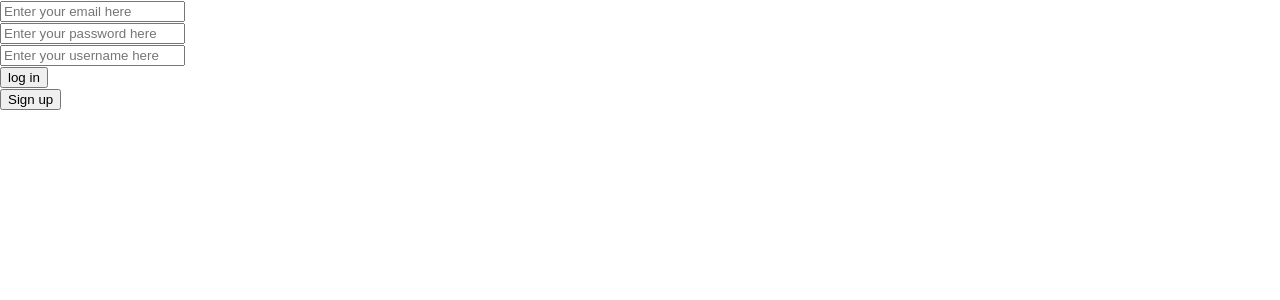
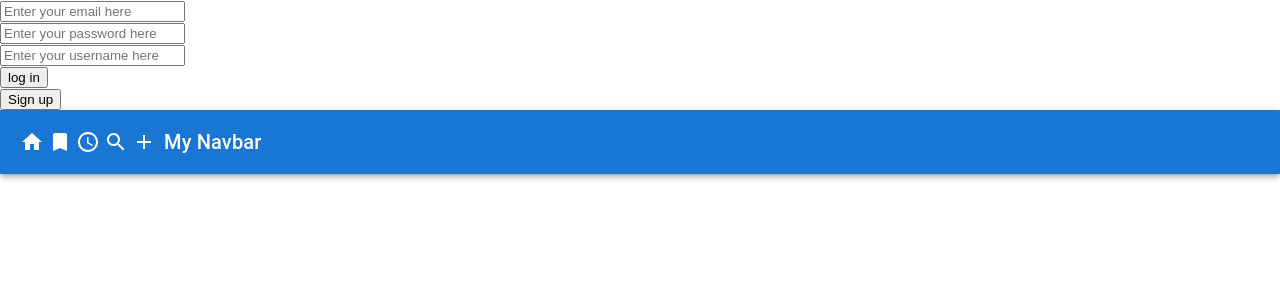
Before and after one commit to VedS1/hackviolet2024, a React (Create React App) app: page / in a window 1280 px wide. Shown: the top 300 px of the page. Built offline with nearby package versions, Linux system fonts and the light colour scheme.

Commit message:
Added a navbar

```diff
--- a/package.json
+++ b/package.json
@@ -3,6 +3,10 @@
   "version": "0.1.0",
   "private": true,
   "dependencies": {
+    "@emotion/react": "^11.11.3",
+    "@emotion/styled": "^11.11.0",
+    "@mui/icons-material": "^5.15.7",
+    "@mui/material": "^5.15.7",
     "@testing-library/jest-dom": "^5.17.0",
     "@testing-library/react": "^13.4.0",
     "@testing-library/user-event": "^13.5.0",
--- a/src/App.js
+++ b/src/App.js
@@ -3,6 +3,8 @@ import { Routes, Route } from 'react-router-dom';
 import axios from 'axios';
 // import Home from './Pages/Home'; // Uncomment and correct the path if Home component is used
 import './App.css';
+import Navbar from "./Navbar";
+
 
 function App() {
     const [email, setEmail] = useState('');
@@ -72,6 +74,9 @@ function App() {
                     value="Sign up"
                 />
             </div>
+
+            <Navbar/>
+
         </div>
     );
 }
--- /dev/null
+++ b/src/Navbar.js
@@ -0,0 +1,49 @@
+import React from 'react';
+
+import { Button, Paper, List, ListItem, Toolbar, AppBar, Typography, IconButton } from '@mui/material/';
+import MenuIcon from '@mui/icons-material/Menu';
+import HomeIcon from '@mui/icons-material/Home';
+import AddIcon from '@mui/icons-material/Add';
+import SearchIcon from '@mui/icons-material/Search';
+import ScheduleIcon from '@mui/icons-material/Schedule';
+import BookmarkIcon from '@mui/icons-material/Bookmark';
+
+
+
+function Navbar() {
+    return (
+
+        <AppBar position="static">
+            <Toolbar>
+
+
+                <IconButton edge="start" color="inherit" aria-label="menu">
+                    <HomeIcon />
+                </IconButton>
+                <IconButton edge="start" color="inherit" aria-label="menu">
+                    <BookmarkIcon />
+                </IconButton>
+                <IconButton edge="start" color="inherit" aria-label="menu">
+                    <ScheduleIcon />
+                </IconButton>
+                <IconButton edge="start" color="inherit" aria-label="menu">
+                    <SearchIcon />
+                </IconButton>
+                <IconButton edge="start" color="inherit" aria-label="menu">
+                    <AddIcon />
+                </IconButton>
+
+
+                <Typography variant="h6" component="div">
+                    My Navbar
+                </Typography>
+
+
+            </Toolbar>
+        </AppBar>
+
+)
+    ;
+}
+
+export default Navbar;
```
Also changed, not shown: 2 other files (tests, documents, lock files or other folders).
